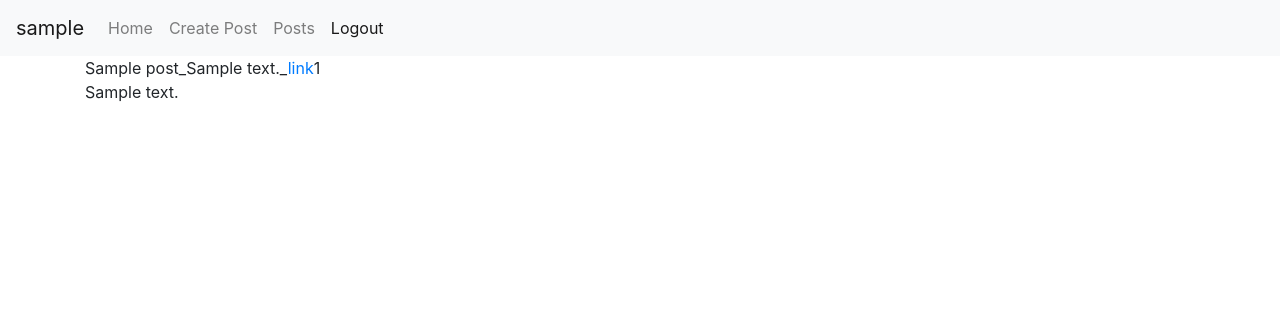
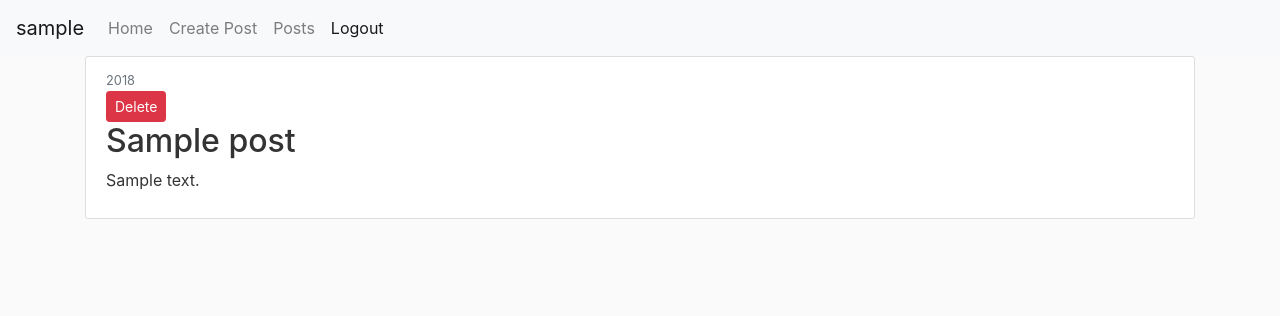
Before and after one commit to DinarKH/WebServerFlask, a Flask app: page /posts/ in a window 1280 px wide. Shown: the top 316 px of the page. Run offline with Flask 2, Linux system fonts and the light colour scheme; a user stored in the database is signed in; tables that the repository leaves empty hold one stand-in row (values such as "Sample post"); some libraries are stand-ins or nearby versions.

Commit message:
added post deleting

```diff
--- a/WebServerFlask/routes.py
+++ b/WebServerFlask/routes.py
@@ -13,12 +13,18 @@ def home():
 @app.route('/posts/', methods=['GET', 'POST'])
 @login_required
 def posts_page():
-    delete_post = request.args.get('post_id')
-    if delete_post:
-        print(delete_post)
     posts = Posts.query.all()
     return render_template('post.html', posts=posts)
 
+
+@app.route('/post/<int:post_id>/delete/', methods=['POST'])
+@login_required
+def post_delete(post_id):
+    post = Posts.query.get_or_404(post_id)
+    db.session.delete(post)
+    db.session.commit()
+    flash('Post was deleted')
+    return redirect(url_for('posts_page'))
 
 @app.route('/register/', methods=['GET'])
 def register():
--- a/WebServerFlask/static/style.css
+++ b/WebServerFlask/static/style.css
@@ -1,3 +1,12 @@
-body{
-    /*background-color: blue;*/
+body {
+  background: #fafafa;
+  color: #333333;
 }
+
+.content-section {
+  background: #ffffff;
+  padding: 10px 20px;
+  border: 1px solid #dddddd;
+  border-radius: 3px;
+  margin-bottom: 20px;
+}
--- a/WebServerFlask/templates/layout.html
+++ b/WebServerFlask/templates/layout.html
@@ -55,16 +55,11 @@
     {% endwith %}
     {% block content %} {% endblock %}
 </div>
-<!-- Optional JavaScript -->
-<!-- jQuery first, then Popper.js, then Bootstrap JS -->
-<script src="https://code.jquery.com/jquery-3.3.1.slim.min.js"
-        integrity="sha384-q8i/X+965DzO0rT7abK41JStQIAqVgRVzpbzo5smXKp4YfRvH+8abtTE1Pi6jizo"
-        crossorigin="anonymous"></script>
-<script src="https://cdnjs.cloudflare.com/ajax/libs/popper.js/1.14.7/umd/popper.min.js"
-        integrity="sha384-UO2eT0CpHqdSJQ6hJty5KVphtPhzWj9WO1clHTMGa3JDZwrnQq4sF86dIHNDz0W1"
-        crossorigin="anonymous"></script>
-<script src="https://stackpath.bootstrapcdn.com/bootstrap/4.3.1/js/bootstrap.min.js"
-        integrity="sha384-JjSmVgyd0p3pXB1rRibZUAYoIIy6OrQ6VrjIEaFf/nJGzIxFDsf4x0xIM+B07jRM"
-        crossorigin="anonymous"></script>
+ <!-- Optional JavaScript -->
+    <!-- jQuery first, then Popper.js, then Bootstrap JS -->
+    <script src="https://code.jquery.com/jquery-3.2.1.slim.min.js" integrity="sha384-KJ3o2DKtIkvYIK3UENzmM7KCkRr/rE9/Qpg6aAZGJwFDMVNA/GpGFF93hXpG5KkN" crossorigin="anonymous"></script>
+    <script src="https://cdnjs.cloudflare.com/ajax/libs/popper.js/1.12.9/umd/popper.min.js" integrity="sha384-ApNbgh9B+Y1QKtv3Rn7W3mgPxhU9K/ScQsAP7hUibX39j7fakFPskvXusvfa0b4Q" crossorigin="anonymous"></script>
+    <script src="https://maxcdn.bootstrapcdn.com/bootstrap/4.0.0/js/bootstrap.min.js" integrity="sha384-JZR6Spejh4U02d8jOt6vLEHfe/JQGiRRSQQxSfFWpi1MquVdAyjUar5+76PVCmYl" crossorigin="anonymous"></script>
+
 </body>
 </html>
--- a/WebServerFlask/templates/post.html
+++ b/WebServerFlask/templates/post.html
@@ -1,7 +1,19 @@
 {% extends 'layout.html' %}
 {% block content %}
     {% for post in posts %}
-        {{ post.title }}_{{ post.content }}_<a href="./?post_id=5">link</a>{{ post.id }}<br>
+        <article class="media content-section">
+            <div class="media-body">
+                <div class="article-metadata">
+                    <small class="text-muted">2018</small>
+                    <div>
+                    <form action="{{ url_for('post_delete', post_id=post.id) }}" method="POST">
+                        <input class="btn btn-danger btn-sm" type="submit" value="Delete">
+                    </form>
+                    </div>
+                </div>
+                <h2 class="article-title">{{ post.title }}</h2>
+                <p class="article-content">{{ post.content }}</p>
+            </div>
+        </article>
     {% endfor %}
-    {{ posts[0].content }}
 {% endblock content %}
```
